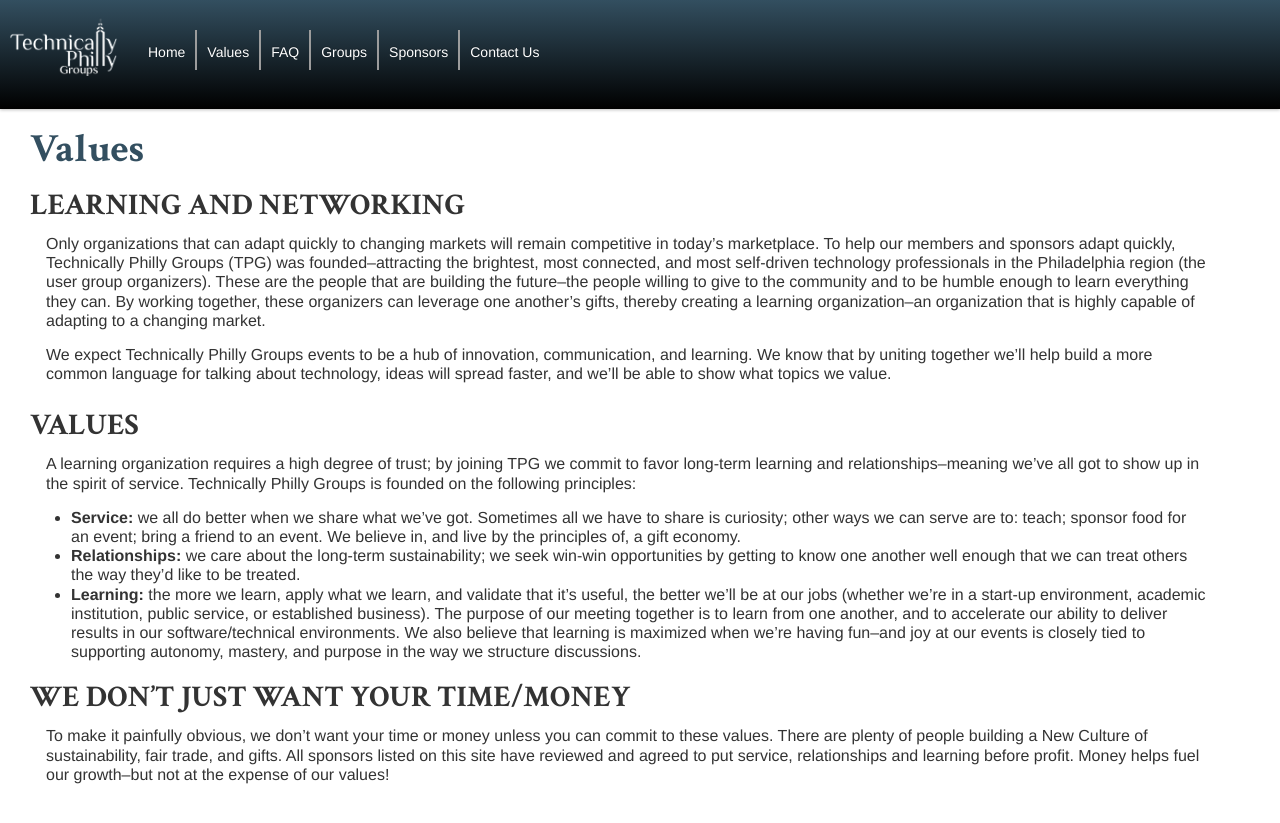
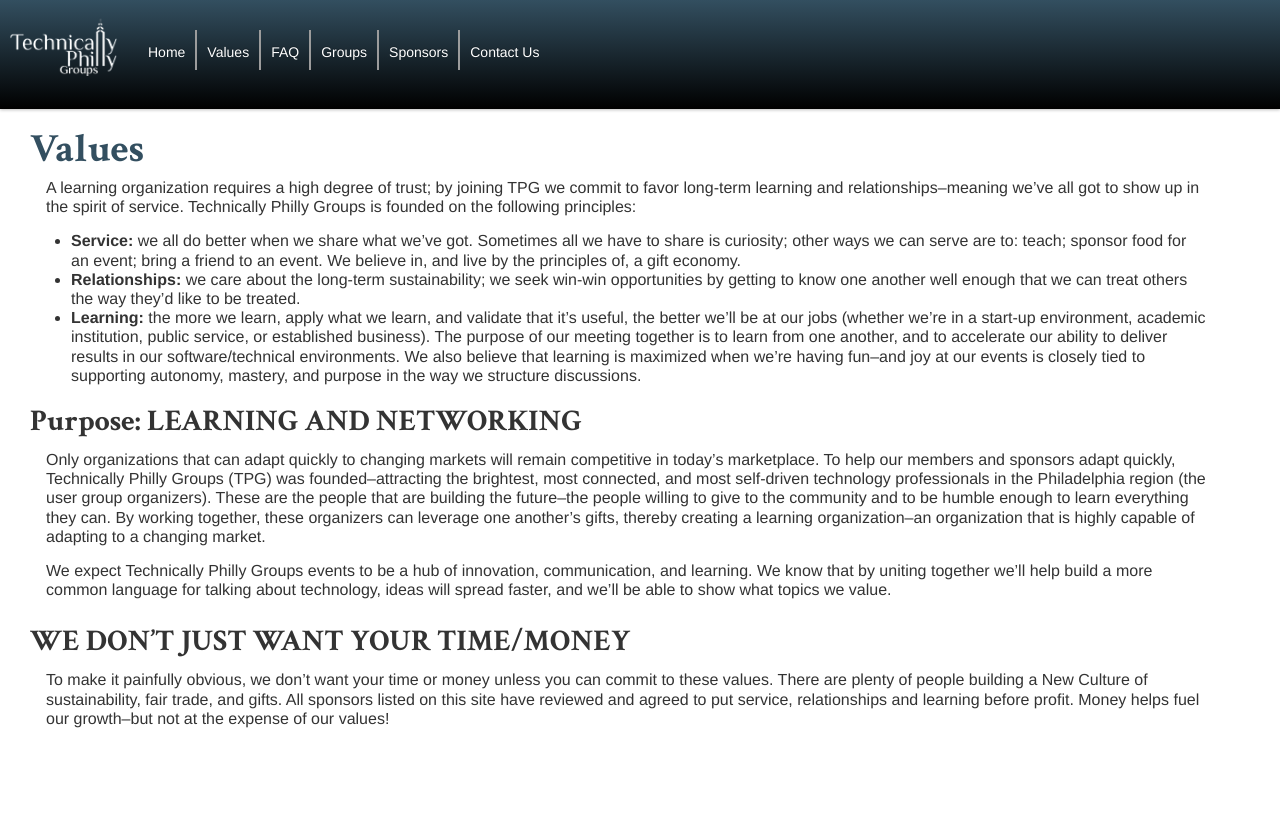
Before and after one commit to TechnicallyPhillyGroups/technicallyphillygroups.github.com, a Jekyll site: the page built from values.md, in a window 1280 px wide. Shown: the top 823 px of the page. Built offline with Jekyll 4.4.1, drawn with Linux system fonts in a browser that asks for light colours; nearby versions of some CDN libraries.

Commit message:
reformat values page

```diff
--- a/values.md
+++ b/values.md
@@ -5,20 +5,18 @@
 toc_header: none
 ---
 
-LEARNING AND NETWORKING
+A learning organization requires a high degree of trust; by joining TPG we commit to favor long-term learning and relationships--meaning we've all got to show up in the spirit of service.  Technically Philly Groups is founded on the following principles:
+* **Service:** we all do better when we share what we've got. Sometimes all we have to share is curiosity; other ways we can serve are to: teach; sponsor food for an event; bring a friend to an event.  We believe in, and live by the principles of, a gift economy.
+* **Relationships:** we care about the long-term sustainability; we seek win-win opportunities by getting to know one another well enough that we can treat others the way they'd like to be treated.
+* **Learning:** the more we learn, apply what we learn, and validate that it's useful, the better we'll be at our jobs (whether we're in a start-up environment, academic institution, public service, or established business). The purpose of our meeting together is to learn from one another, and to accelerate our ability to deliver results in our software/technical environments. We also believe that learning is maximized when we're having fun--and joy at our events is closely tied to supporting autonomy, mastery, and purpose in the way we structure discussions.
+
+Purpose: LEARNING AND NETWORKING
 ================================
 Only organizations that can adapt quickly to changing markets will remain competitive in today's marketplace. To help our members and sponsors adapt quickly, Technically Philly Groups (TPG) was founded--attracting the brightest, most connected, and most self-driven technology professionals in the Philadelphia region (the user group organizers). These are the people that are building the future--the people willing to give to the community and to be humble enough to learn everything they can. By working together, these organizers can leverage one another's gifts, thereby creating a learning organization--an organization that is highly capable of adapting to a changing market.
 
 We expect Technically Philly Groups events to be a hub of innovation, communication, and learning. We know that by uniting together we'll help build a more common language for talking about technology, ideas will spread faster, and we'll be able to show what topics we value.
 
 
-VALUES
-======
-A learning organization requires a high degree of trust; by joining TPG we commit to favor long-term learning and relationships--meaning we've all got to show up in the spirit of service.  Technically Philly Groups is founded on the following principles:
-* **Service:** we all do better when we share what we've got. Sometimes all we have to share is curiosity; other ways we can serve are to: teach; sponsor food for an event; bring a friend to an event.  We believe in, and live by the principles of, a gift economy.
-* **Relationships:** we care about the long-term sustainability; we seek win-win opportunities by getting to know one another well enough that we can treat others the way they'd like to be treated.
-* **Learning:** the more we learn, apply what we learn, and validate that it's useful, the better we'll be at our jobs (whether we're in a start-up environment, academic institution, public service, or established business). The purpose of our meeting together is to learn from one another, and to accelerate our ability to deliver results in our software/technical environments. We also believe that learning is maximized when we're having fun--and joy at our events is closely tied to supporting autonomy, mastery, and purpose in the way we structure discussions.
-
 WE DON'T JUST WANT YOUR TIME/MONEY
 ==================================
 To make it painfully obvious, we don't want your time or money unless you can commit to these values. There are plenty of people building a New Culture of sustainability, fair trade, and gifts. All sponsors listed on this site have reviewed and agreed to put service, relationships and learning before profit. Money helps fuel our growth--but not at the expense of our values!
```
